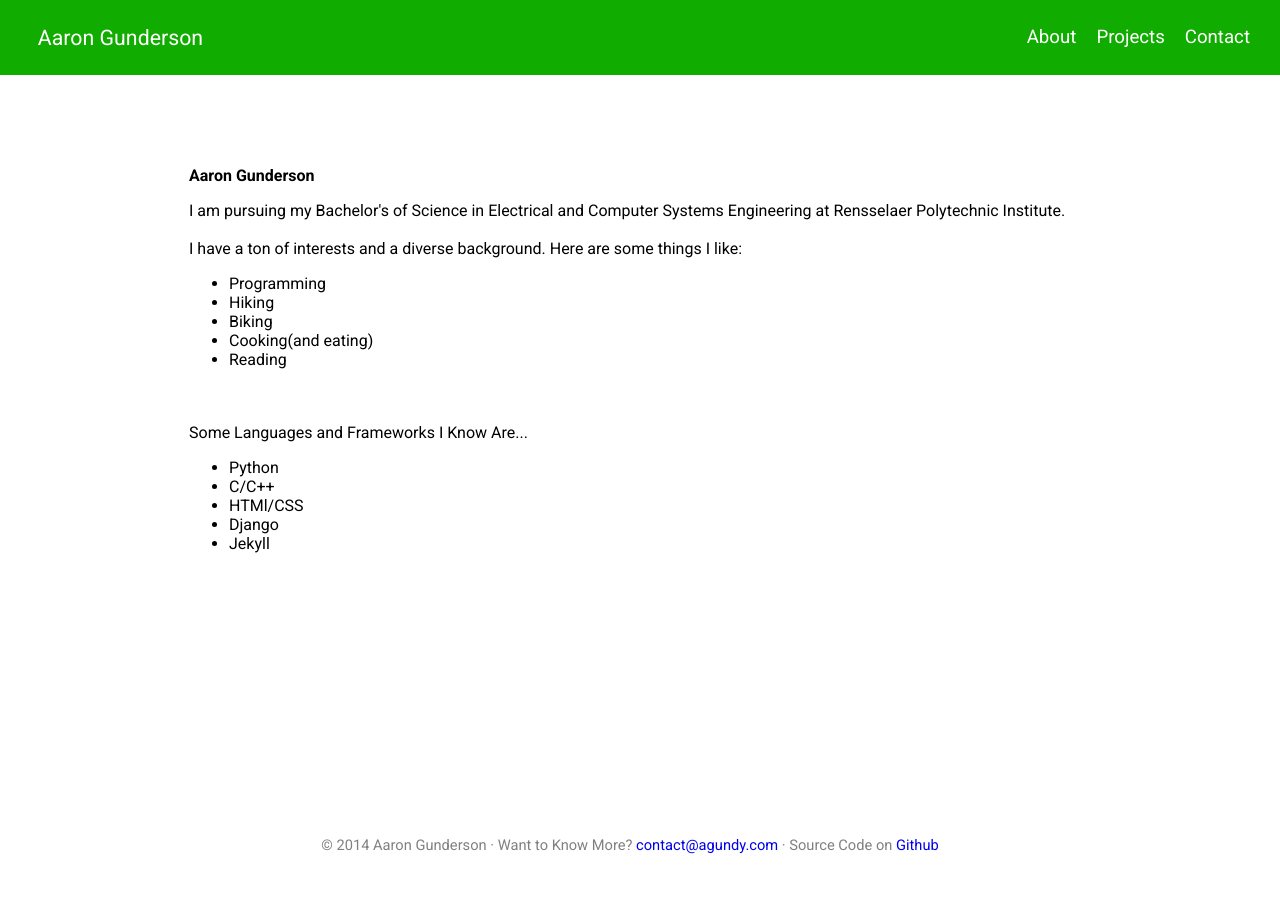
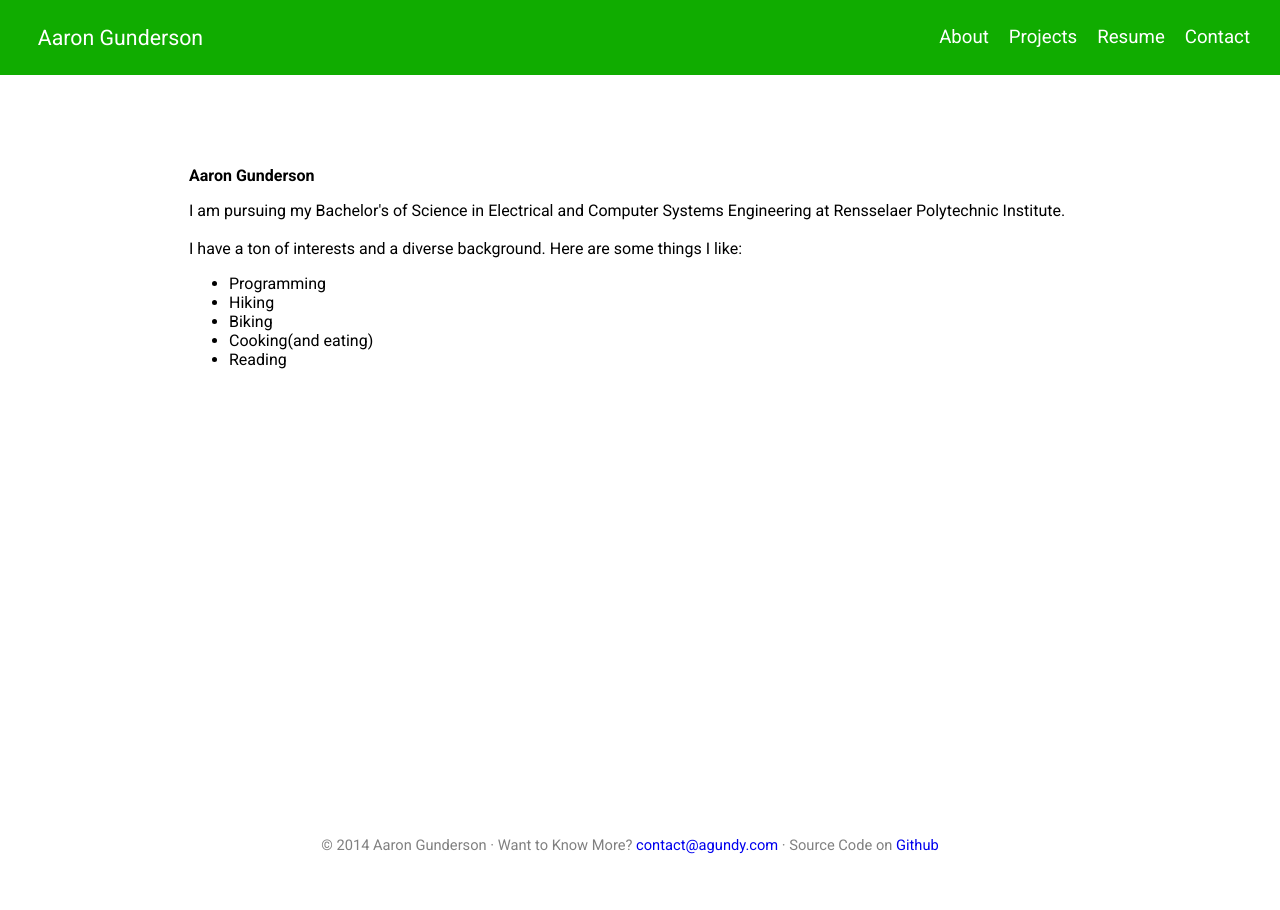
Before and after one commit to agundy/agundy.github.io, a Jekyll site: the page built from about_me.html, in a window 1280 px wide. Built offline with Jekyll 4.4.1, drawn with Linux system fonts in a browser that asks for light colours.

Commit message:
added resume

```diff
--- a/_includes/header.html
+++ b/_includes/header.html
@@ -3,7 +3,7 @@
 	<ul class="link-section">
 		<li><a href="./about_me.html">About</a></li>
 		<li><a href="./projects.html">Projects</a></li>
-
+		<li><a href="./docs/Resume.pdf">Resume</a></li>
 		<li>
 			<a href="">Contact</a>
 			<ul>
--- a/about_me.html
+++ b/about_me.html
@@ -16,14 +16,4 @@ title: About Me | Aaron Gunderson
 			<li>Reading</li>
 		</ul>
 
-		<br><br>
-		Some Languages and Frameworks I Know Are...
-		<ul>
-			<li>Python</li>
-			<li>C/C++</li>
-			<li>HTMl/CSS</li>
-			<li>Django</li>
-			<li>Jekyll</li>
-		</ul>
-
 </div>
```
Also changed, not shown: 1 other file.
